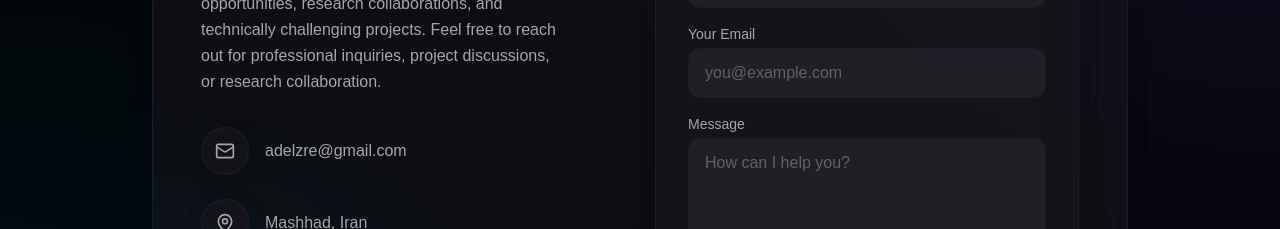
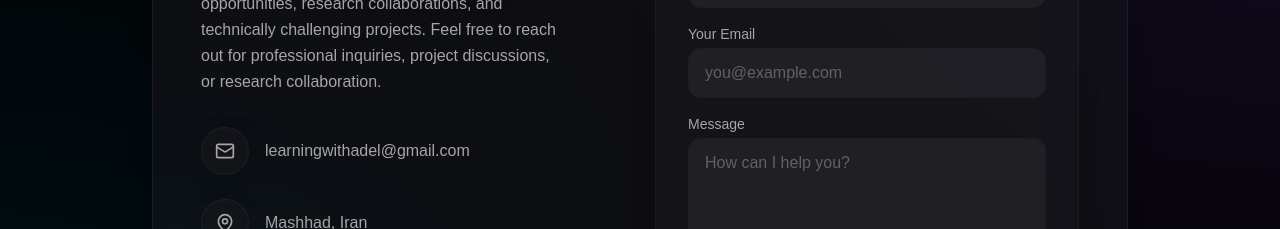
Before and after one commit to adelabbaszare/adelabbaszare.github.io, a React (Vite) app: page / in a window 1280 px wide. Shown: the part 6720-6949 px from the top of the page. Built offline with nearby package versions, Linux system fonts and the light colour scheme; the HTML template or start-up script is replaced by a standard one.

Commit message:
fix: change the email address in the ContactSection component.

```diff
--- a/src/components/ContactSection/ContactSection.tsx
+++ b/src/components/ContactSection/ContactSection.tsx
@@ -32,7 +32,7 @@ export const ContactSection = () => {
                 <div className="w-12 h-12 rounded-full glass-panel flex items-center justify-center group-hover:scale-110 transition-transform">
                   <Mail className="w-5 h-5" />
                 </div>
-                <span className="font-medium">adelzre@gmail.com</span>
+                <span className="font-medium">learningwithadel@gmail.com</span>
               </a>
 
               <div className="flex items-center gap-4 text-muted-foreground">
```
